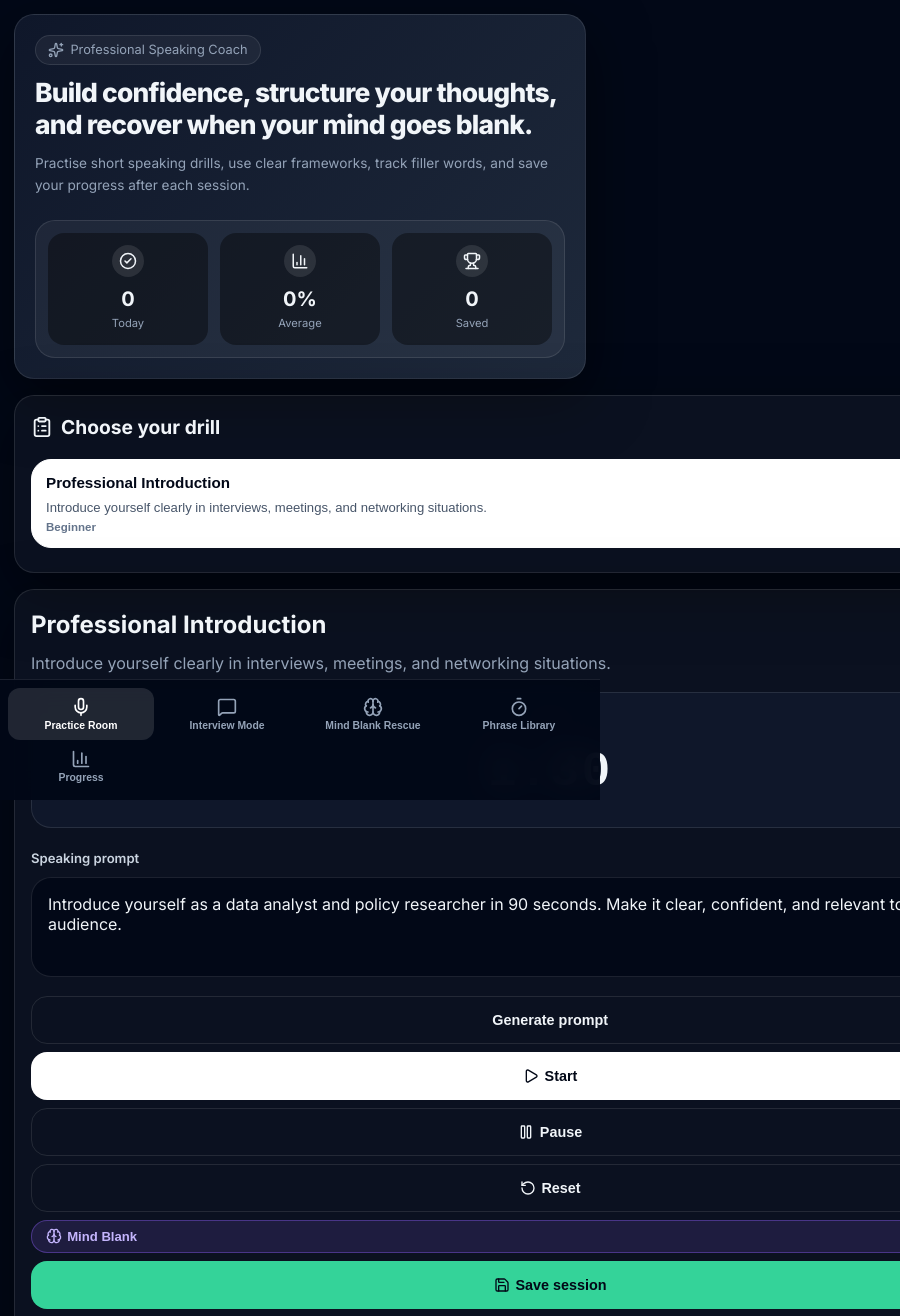
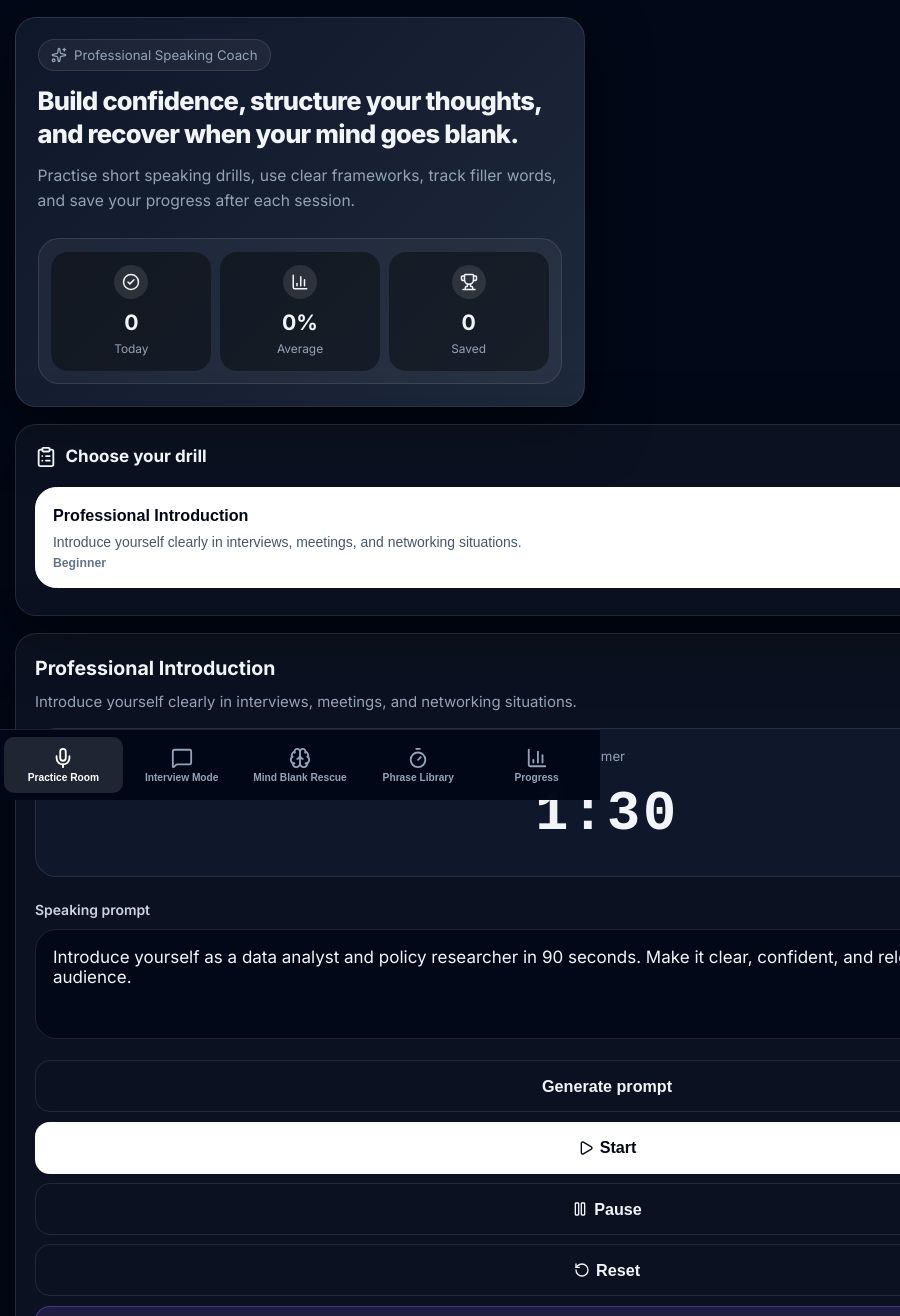
Before and after one commit to dju78/-speaking-trainer, a React (Vite) app: page / in a window 600 px wide. Shown: the top 1316 px of the page, 900 px wide, since content can reach past the window. Built offline with nearby package versions, Linux system fonts and the light colour scheme.

Commit message:
Fix mobile layout and typography for large high-DPI screens (e.g., S25 Ultra)

```diff
--- a/src/index.css
+++ b/src/index.css
@@ -489,115 +489,216 @@ body {
    MOBILE STYLES
    ============================================= */
 
-/* Prevent iOS text size adjustment */
-html { -webkit-text-size-adjust: 100%; }
+/* Prevent iOS/Android text size adjustment */
+html { -webkit-text-size-adjust: 100%; text-size-adjust: 100%; }
 
 /* Safe area for notched/punch-hole phones */
 .app-shell {
   padding-bottom: env(safe-area-inset-bottom);
 }
 
-/* Tighter padding on phones */
+/* ═══════════════════════════════════════════════
+   MOBILE — Samsung S25 Ultra & similar (≤639px)
+   ═══════════════════════════════════════════════ */
 @media(max-width:639px) {
-  .container { padding: 0.875rem 0.875rem 5.5rem; }
-  .app-header { padding: 1.25rem; border-radius: 1.25rem; margin-bottom: 1rem; }
-  .header-text h1 { font-size: 1.45rem; }
-  .header-text p { font-size: 0.85rem; }
-  .stat-grid { min-width: unset; }
 
-  /* Tab nav becomes a sticky bottom bar on mobile */
+  /* Base sizing — larger base so nothing is tiny */
+  html  { font-size: 17px; }
+  body  { font-size: 1rem; }
+
+  /* Container */
+  .container {
+    padding: 1rem 0.9rem 6.5rem; /* extra bottom for 5-tab nav */
+  }
+
+  /* Header */
+  .app-header    { padding: 1.25rem; border-radius: 1.25rem; margin-bottom: 1rem; }
+  .header-text h1{ font-size: 1.5rem; line-height: 1.3; }
+  .header-text p { font-size: 0.92rem; }
+  .stat-grid     { min-width: unset; gap: 0.5rem; }
+  .badge         { font-size: 0.78rem; }
+
+  /* ── Bottom tab nav (5 tabs) ── */
   .tab-nav {
     position: fixed;
     bottom: 0; left: 0; right: 0;
     z-index: 100;
     display: grid;
-    grid-template-columns: repeat(4, 1fr);
+    grid-template-columns: repeat(5, 1fr); /* 5 equal columns */
     gap: 0;
-    background: rgba(2,8,23,0.95);
-    backdrop-filter: blur(16px);
-    -webkit-backdrop-filter: blur(16px);
+    background: rgba(2,8,23,0.97);
+    backdrop-filter: blur(20px);
+    -webkit-backdrop-filter: blur(20px);
     border-top: 1px solid var(--border);
     border-radius: 0;
     margin: 0;
-    padding: 0.5rem 0.5rem calc(0.5rem + env(safe-area-inset-bottom));
+    padding: 0.4rem 0.25rem calc(0.4rem + env(safe-area-inset-bottom));
   }
   .tab-btn {
     flex-direction: column;
     align-items: center;
     justify-content: center;
-    gap: 0.2rem;
-    padding: 0.45rem 0.25rem;
-    border-radius: 0.75rem;
+    gap: 0.15rem;
+    padding: 0.4rem 0.15rem;
+    border-radius: 0.6rem;
     border: none;
     background: transparent;
-    font-size: 0.65rem;
-    min-height: 52px;
+    font-size: 0.6rem;   /* small label under icon */
+    min-height: 56px;    /* good touch target */
+    line-height: 1.1;
   }
   .tab-btn.active {
     background: rgba(255,255,255,0.12);
     color: var(--white);
     border: none;
   }
-  .tab-btn svg { width: 20px; height: 20px; }
+  .tab-btn svg { width: 22px; height: 22px; }
 
-  /* Cards smaller padding */
-  .card { padding: 1rem; border-radius: 1.25rem; }
-  .card-inner { padding: 1rem; }
+  /* ── Cards ── */
+  .card { padding: 1.1rem; border-radius: 1.25rem; }
 
-  /* Practice layout fully stacked */
+  /* ── Layout ── */
   .practice-layout { grid-template-columns: 1fr; gap: 1rem; }
-  .two-col { grid-template-columns: 1fr; }
+  .two-col         { grid-template-columns: 1fr; }
 
-  /* Drill list horizontal scroll on mobile */
+  /* ── Drill list horizontal scroll ── */
   .mode-list {
     display: flex;
     flex-direction: row;
     overflow-x: auto;
-    gap: 0.6rem;
+    gap: 0.65rem;
     padding-bottom: 0.5rem;
     scrollbar-width: none;
   }
   .mode-list::-webkit-scrollbar { display: none; }
   .mode-btn {
-    min-width: 200px;
+    min-width: 220px;
     flex-shrink: 0;
-    padding: 0.875rem;
+    padding: 1rem;
+  }
+  .mode-btn-title { font-size: 0.95rem; }
+  .mode-btn-goal  { font-size: 0.82rem; }
+
+  /* ── Timer ── */
+  .timer-value { font-size: 3.25rem; }
+  .timer-label { font-size: 0.78rem; }
+
+  /* ── Score grid: 2×2 on mobile (not 4×1) ── */
+  .score-grid      { grid-template-columns: 1fr 1fr !important; gap: 0.65rem; }
+  .score-box       { padding: 0.85rem; }
+  .score-value     { font-size: 1.6rem; }
+  .score-label     { font-size: 0.72rem; }
+
+  /* ── Buttons ── */
+  .btn-row {
+    flex-direction: column;
+    gap: 0.55rem;
+  }
+  .btn-ghost,
+  .btn-primary,
+  .btn-save,
+  .btn-pdf,
+  .btn-mind-blank {
+    width: 100%;
+    justify-content: center;
+    padding: 0.85rem 1rem;
+    font-size: 0.95rem;
+    min-height: 52px;
+    border-radius: 0.875rem;
+  }
+  .btn-ghost.small {
+    width: auto;
+    min-height: 40px;
+    padding: 0.4rem 0.85rem;
+    font-size: 0.82rem;
   }
 
-  /* Bigger timer on mobile */
-  .timer-value { font-size: 3rem; }
+  /* ── Textareas ── */
+  .field-textarea              { min-height: 110px; font-size: 1rem; }
+  .field-textarea.tall         { min-height: 190px; }
+  .field-textarea.transcript-large { min-height: 260px; font-size: 1rem; }
 
-  /* Buttons full-width on mobile */
-  .btn-row { flex-direction: column; }
-  .btn-ghost, .btn-primary, .btn-save {
-    width: 100%;
-    justify-content: center;
-    padding: 0.75rem 1rem;
-    font-size: 0.9rem;
-    min-height: 48px; /* touch target */
-  }
+  /* ── Metrics row ── */
+  .metric-row  { gap: 0.5rem; }
+  .metric-val  { font-size: 1.25rem; }
+  .metric-label{ font-size: 0.7rem; }
 
-  /* Taller textareas easier to use on phone */
-  .field-textarea { min-height: 100px; font-size: 1rem; }
-  .field-textarea.tall { min-height: 180px; }
+  /* ── Section titles ── */
+  .section-title { font-size: 1rem; }
+  .sub-text      { font-size: 0.88rem; }
 
-  /* Phrase display smaller on mobile */
-  .phrase-display { font-size: 1.15rem; }
+  /* ── Coaching report ── */
+  .coaching-report    { padding: 1rem; }
+  .report-header      { flex-direction: column; gap: 0.75rem; }
+  .report-grade       { align-self: flex-start; }
+  .grade-score        { font-size: 1.5rem; }
+  .report-opening     { font-size: 0.88rem; }
+  .report-list li     { font-size: 0.88rem; }
 
-  /* Recovery steps stack 2x2 */
-  .recovery-steps { grid-template-columns: 1fr 1fr; }
+  /* ── Audio player ── */
+  .audio-element { height: 44px; }
+
+  /* ── History summary cards ── */
+  .history-summary    { gap: 0.5rem; }
+  .history-stat-card  { padding: 0.85rem 0.9rem; min-width: 80px; }
+  .hs-value           { font-size: 1.35rem; }
+  .hs-label           { font-size: 0.68rem; }
+
+  /* ── History table scrolls horizontally ── */
+  .history-table      { display: block; overflow-x: auto; white-space: nowrap; font-size: 0.85rem; }
+  .col-weakness, .col-next { min-width: 210px; white-space: normal; font-size: 0.82rem; }
+  .history-table th   { font-size: 0.7rem; padding: 0.5rem 0.6rem; }
+  .history-table td   { padding: 0.65rem 0.6rem; }
+  .hist-badge         { font-size: 0.8rem; padding: 0.25rem 0.65rem; }
+
+  /* ── Filter buttons ── */
+  .filter-btn         { font-size: 0.82rem; padding: 0.4rem 0.8rem; min-height: 40px; }
+
+  /* ── Mind blank overlay ── */
+  .mind-blank-phrase  { font-size: 0.92rem; padding: 0.95rem 1rem; }
+
+  /* ── Finished banner ── */
+  .finished-title     { font-size: 1rem; }
+  .finished-sub       { font-size: 0.85rem; }
+
+  /* ── Interview ── */
+  .interview-q        { font-size: 1.15rem; }
+  .interview-hint     { font-size: 0.88rem; }
+  .interview-dot      { width: 2.5rem; height: 2.5rem; }
+
+  /* ── Recovery ── */
+  .recovery-steps  { grid-template-columns: 1fr 1fr; }
   .recovery-layout { grid-template-columns: 1fr; }
+  .phrase-display  { font-size: 1.15rem; }
 
-  /* Progress header */
+  /* ── Plan / Phrase library ── */
+  .plan-day  { font-size: 0.78rem; }
+  .plan-task { font-size: 0.88rem; }
+  .phrase-item { font-size: 0.92rem; }
+
+  /* ── Progress header ── */
   .progress-header { flex-direction: column; }
+  .session-inner   { flex-direction: column; }
 
-  /* Session card */
-  .session-inner { flex-direction: column; }
+  /* ── Practice top ── */
+  .practice-top   { gap: 0.75rem; }
+  .mode-heading   { font-size: 1.15rem; }
+  .mode-goal      { font-size: 0.88rem; }
+
+  /* ── Mic status ── */
+  .mic-status { font-size: 0.88rem; min-height: 44px; }
+
+  /* ── Structure box ── */
+  .structure-item { font-size: 0.9rem; }
+  .step-num       { width: 1.6rem; height: 1.6rem; font-size: 0.78rem; }
 }
 
-/* Medium phones / large phones in landscape */
-@media(min-width:400px) and (max-width:639px) {
-  .header-text h1 { font-size: 1.65rem; }
+/* ── Landscape on phone ── */
+@media(max-width:639px) and (orientation:landscape) {
+  .tab-nav   { padding: 0.25rem 0.5rem; }
+  .tab-btn   { min-height: 44px; font-size: 0.55rem; }
+  .tab-btn svg { width: 18px; height: 18px; }
+  .container { padding-bottom: 5rem; }
 }
 
 /* Tablets — keep side-by-side drill list */
@@ -607,11 +708,12 @@ html { -webkit-text-size-adjust: 100%; }
   .mode-list { flex-direction: row; overflow-x: auto; scrollbar-width: none; padding-bottom: 0.5rem; }
   .mode-list::-webkit-scrollbar { display: none; }
   .mode-btn { min-width: 200px; flex-shrink: 0; }
+  .tab-nav  { grid-template-columns: repeat(5, 1fr); }
 }
 
 /* Improve touch targets globally for touch devices */
 @media(hover:none) {
-  .btn-ghost, .btn-primary, .btn-save, .tab-btn, .mode-btn {
+  .btn-ghost, .btn-primary, .btn-save, .tab-btn, .mode-btn, .btn-pdf, .btn-mind-blank {
     -webkit-tap-highlight-color: transparent;
     touch-action: manipulation;
   }
```
